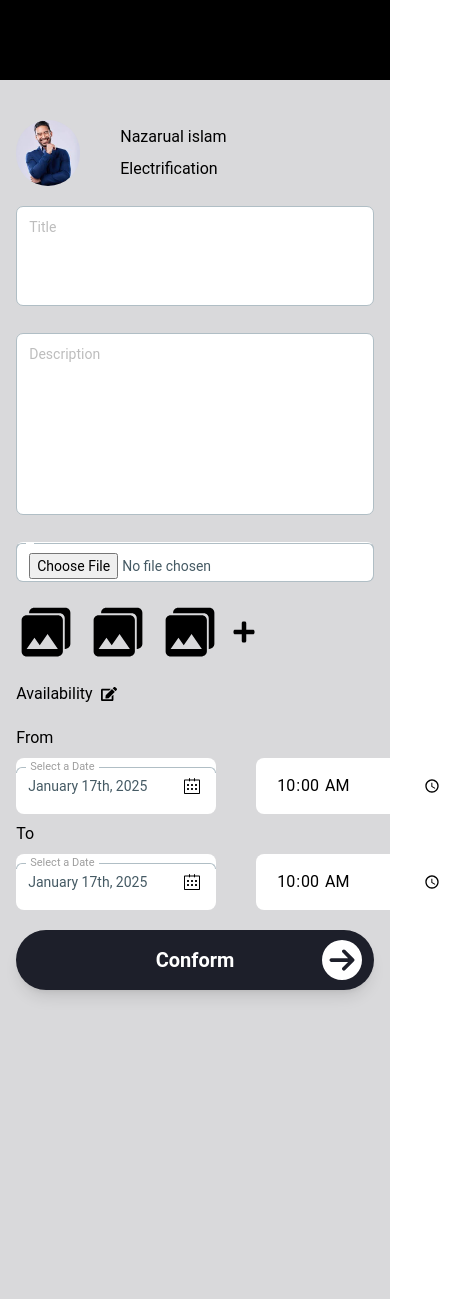
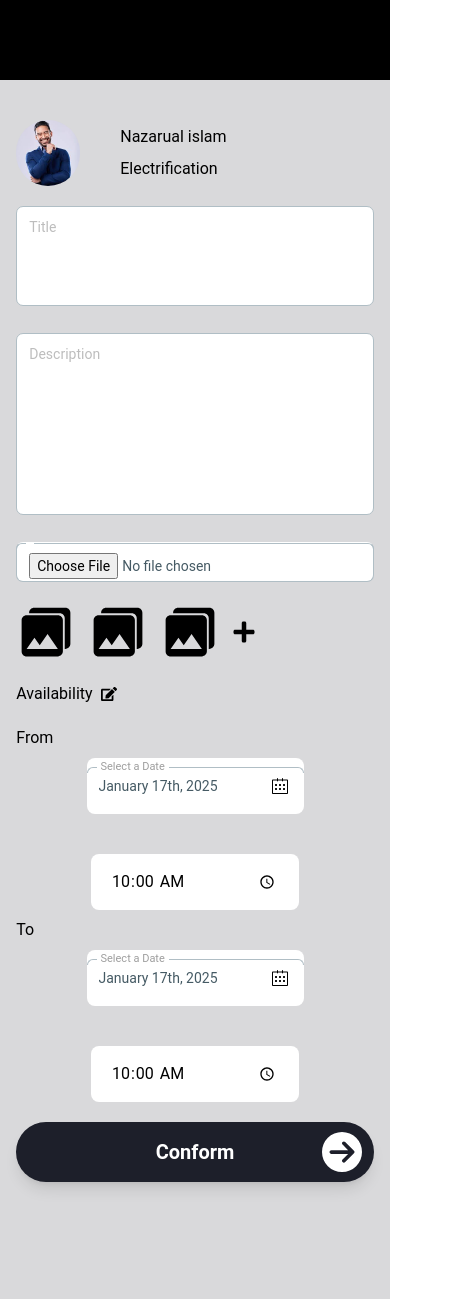
Before and after one commit to RJRYT/SC-MERN, a React (Vite) app in the folder client/: page /servicepage in a window 390 px wide. Shown: the top 1299 px of the page, 464 px wide, since content can reach past the window. Built offline with nearby package versions, Linux system fonts and the light colour scheme.

Commit message:
complete request service page

```diff
--- a/client/src/pages/dashboard/RequestService.jsx
+++ b/client/src/pages/dashboard/RequestService.jsx
@@ -21,7 +21,7 @@ const RequestService = () => {
   return (
     <>
       <div className="bg-black text-white h-20 flex items-center"></div>
-      <div className="bg-[#d9d9db] flex 2xl:h-[130vh] h-[150vh]">
+      <div className="bg-[#d9d9db] flex 2xl:h-[130vh] h-[175vh]">
         <div className=" w-11/12 max-w-md  mx-auto flex flex-col gap-5 mt-10">
           <div className="flex gap-10 items-center">
             <div className="w-16">
@@ -62,7 +62,7 @@ const RequestService = () => {
           </div>
           <div className="flex flex-col gap-2">
             <span>From</span>
-            <div className="flex items-center gap-10">
+            <div className="flex items-center gap-10 flex-col sm:flex-row">
               <div className="bg-white h-14 rounded-lg relative flex items-center">
                 <Popover placement="bottom">
                   <PopoverHandler>
@@ -79,7 +79,7 @@ const RequestService = () => {
                       selected={date}
                       onSelect={setDate}
                       showOutsideDays
-                      className="border-0"
+                      className="border-0 "
                       classNames={{
                         caption:
                           'flex justify-center py-2 mb-4 relative items-center',
@@ -127,12 +127,12 @@ const RequestService = () => {
                 <input
                   type="time"
                   value={value}
-                  className="h-14 w-52 rounded-lg pl-5 pr-5"
+                  className="h-14  w-52   rounded-lg pl-5 pr-5"
                 ></input>
               </div>
             </div>
             <span>To</span>
-            <div className="flex items-center gap-10">
+            <div className="flex items-center gap-10 flex-col sm:flex-row">
               <div className="bg-white h-14 rounded-lg relative flex items-center">
                 <Popover placement="bottom">
                   <PopoverHandler>
```
